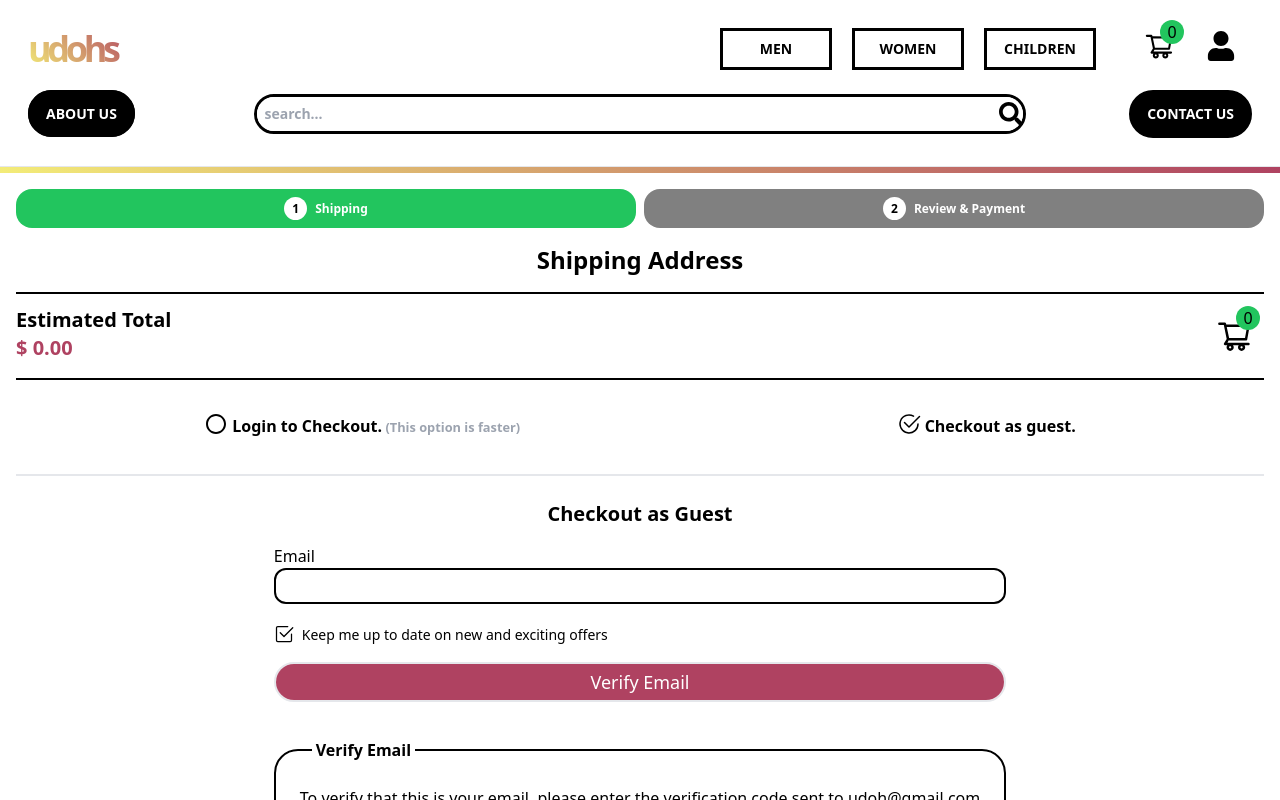
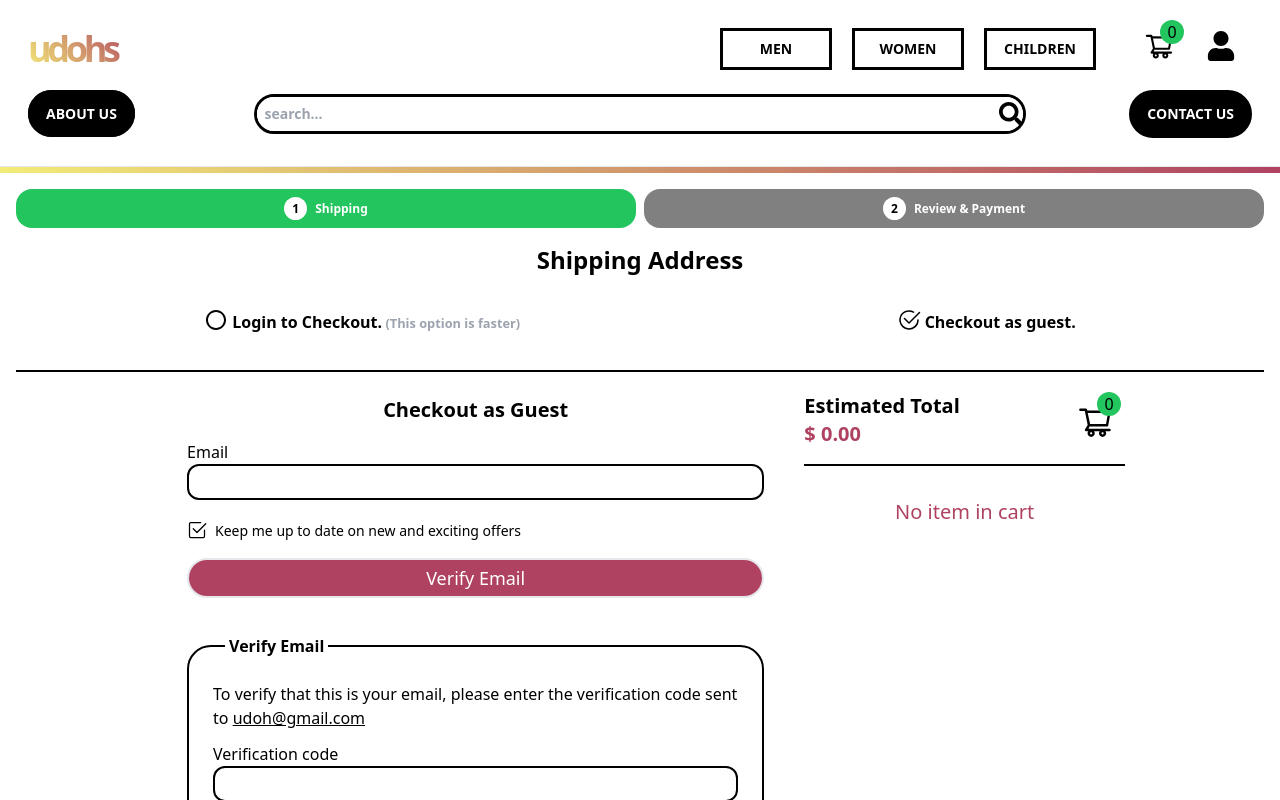
Before and after one commit to udoh-abasi/udohsclothingpublic, a Next.js app: page /checkout in a window 1280 px wide. Shown: the top 800 px of the page. Built offline with nearby package versions, Linux system fonts and the light colour scheme.

Commit message:
Designed the Checkput page for big screens

```diff
--- a/src/pages/checkout.js
+++ b/src/pages/checkout.js
@@ -1,5 +1,5 @@
 import { cartSelector } from "@/myReduxFiles/selectors";
-import { useState } from "react";
+import { useEffect, useState } from "react";
 import { AiOutlineShoppingCart } from "react-icons/ai";
 import {
   MdOutlineRadioButtonUnchecked,
@@ -9,6 +9,7 @@ import { BsCheck2Circle, BsCheck2Square } from "react-icons/bs";
 import { useSelector } from "react-redux";
 import { CountryStateCity } from "./countryStateCity";
 import Link from "next/link";
+import { getNumberOfEachItemInCart } from "@/util/getNumberOfEachItemInCart";
 
 export const CheckOutPage = () => {
   // Get Items in cart
@@ -22,6 +23,16 @@ export const CheckOutPage = () => {
 
   const [checkoutOption, setCheckoutOption] = useState("guest");
   const [keepMeUpToDate, setKeepMeUpToDate] = useState(true);
+
+  // Get and store the map() for each items in the cart, for display by the right hand side on bigger screens
+  const [mappedItemsInCart, setMappedItemsInCart] = useState(null);
+
+  useEffect(() => {
+    const result = getNumberOfEachItemInCart(itemsInCart);
+    setMappedItemsInCart(result);
+  }, [itemsInCart]);
+
+  const theCartItems = [];
 
   return (
     <section className="p-4">
@@ -45,7 +56,7 @@ export const CheckOutPage = () => {
 
       <h2 className="text-center my-4 text-2xl font-bold">Shipping Address</h2>
 
-      <div className="flex justify-between text-xl border-y-2 py-3 border-y-black dark:border-y-white">
+      <div className="flex justify-between text-xl border-y-2 py-3 border-y-black dark:border-y-white min-[730px]:hidden">
         <div className="font-bold">
           <p>Estimated Total</p>
           <p className="text-[#af4261] dark:text-[#f3ec78]">
@@ -70,7 +81,7 @@ export const CheckOutPage = () => {
         </div>
       </div>
 
-      <form className="flex flex-col mb-2 mt-8 font-bold justify-between min-[580px]:flex-row min-[580px]:justify-around border-b-2 pb-6">
+      <form className="flex flex-col mb-2 mt-8 font-bold justify-between min-[580px]:flex-row min-[580px]:justify-around border-b-2 pb-6 border-black dark:border-white">
         <div className="relative mb-3">
           <div className="absolute left-0">
             {checkoutOption === "login" ? (
@@ -113,6 +124,8 @@ export const CheckOutPage = () => {
         </div>
       </form>
 
+      <div className="min-[730px]:flex justify-center items-center">
+        <div className="min-[730px]:grid grid-cols-[2fr_1fr] gap-2 max-w-[970px] ">
           <section
             className={`${checkoutOption === "guest" && "flex"} justify-center`}
           >
@@ -184,9 +197,14 @@ export const CheckOutPage = () => {
                   </button>
                 </form>
 
-            <form onSubmit={(e) => e.preventDefault()} className="pb-8 pt-3">
+                <form
+                  onSubmit={(e) => e.preventDefault()}
+                  className="pb-8 pt-3"
+                >
                   <fieldset className="border-2 border-black dark:border-white p-6 rounded-3xl">
-                <legend className="ml-3 px-1 font-bold">Verify Email</legend>
+                    <legend className="ml-3 px-1 font-bold">
+                      Verify Email
+                    </legend>
 
                     <p className="pb-3">
                       To verify that this is your email, please enter the
@@ -352,6 +370,74 @@ export const CheckOutPage = () => {
               </form>
             )}
           </section>
+
+          <section className="hidden min-[730px]:block">
+            <div className="flex justify-between text-xl border-b-2 py-3 border-b-black dark:border-b-white">
+              <div className="font-bold">
+                <p>Estimated Total</p>
+                <p className="text-[#af4261] dark:text-[#f3ec78]">
+                  $&nbsp;{priceReducer.toFixed(2)}
+                </p>
+              </div>
+
+              <div>
+                <button
+                  className="block p-3 relative"
+                  onClick={() => {
+                    const cartButton = document.querySelector("#CartButton");
+                    cartButton.click();
+                  }}
+                  title="View your shopping Cart"
+                >
+                  <AiOutlineShoppingCart className="text-4xl" />
+                  <span className="absolute text-base bottom-9 left-8 bg-green-500 rounded-full w-6 h-6 text-center flex items-center justify-center z-[1] pointer-events-none">
+                    {itemsInCart.length}
+                  </span>
+                </button>
+              </div>
+            </div>
+
+            <div>
+              {mappedItemsInCart &&
+                mappedItemsInCart.forEach((value, key) => {
+                  const convertedKey = JSON.parse(key);
+                  const { name, image, price } = convertedKey;
+
+                  theCartItems.push(
+                    <figure
+                      key={name}
+                      className="grid grid-cols-2 gap-2 my-4 shadow-[0px_5px_15px_rgba(0,0,0,0.35)] dark:shadow-[rgba(255,255,255,0.089)_0px_0px_7px_5px]"
+                    >
+                      <picture>
+                        <source srcSet={image} />
+                        <img alt={name} src={image} title={name} />
+                      </picture>
+
+                      <figcaption>
+                        <p className="h-[70px] overflow-hidden">{name}</p>
+                        <p className="my-4">{price}</p>
+                        <p>
+                          Qty:{" "}
+                          <span className="border-2 border-black dark:border-white inline-block w-[50px] text-center">
+                            {value}
+                          </span>
+                        </p>
+                      </figcaption>
+                    </figure>
+                  );
+                })}
+
+              {theCartItems.length === 0 ? (
+                <p className="text-center text-xl text-[#af4261] dark:text-[#f3ec78] my-8">
+                  No item in cart
+                </p>
+              ) : (
+                theCartItems
+              )}
+            </div>
+          </section>
+        </div>
+      </div>
     </section>
   );
 };
```
Also changed, not shown: src/pages/signUp.js (added). Lines whose indentation alone changed are shown as unchanged.
